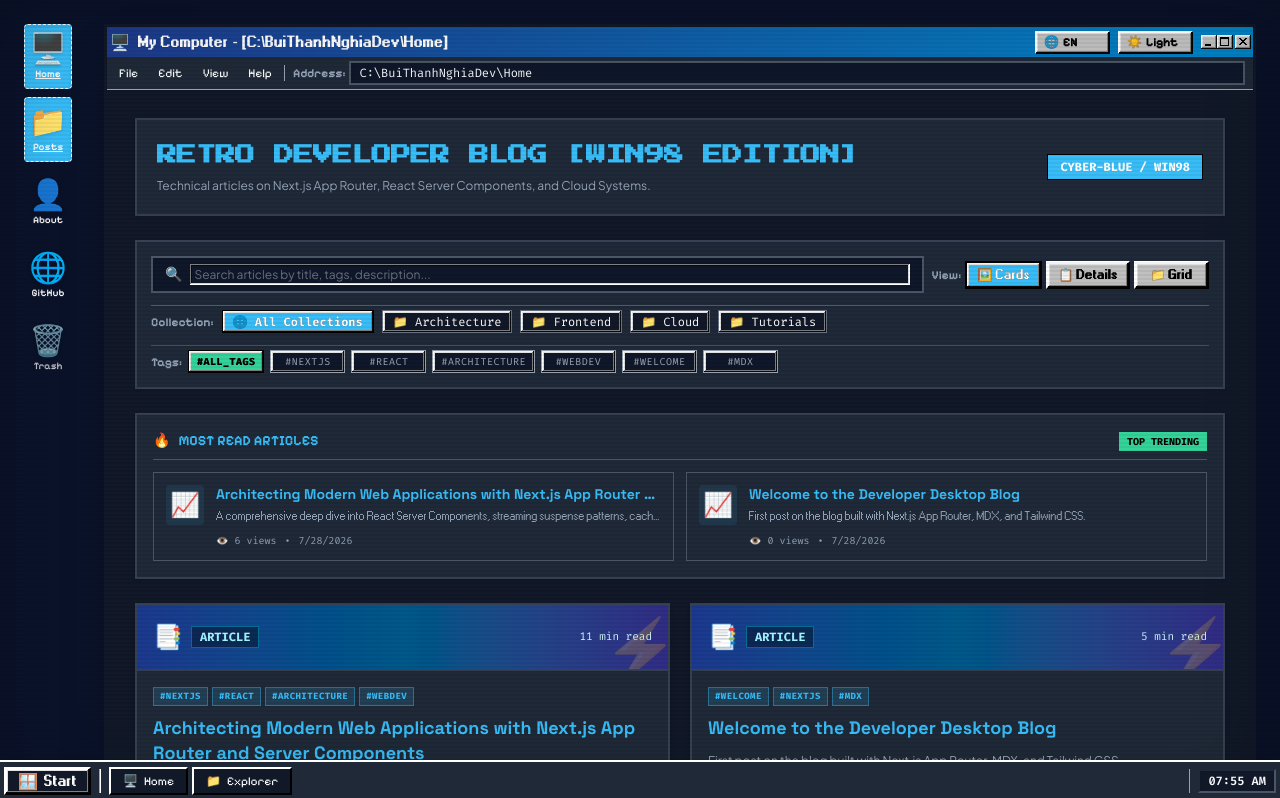
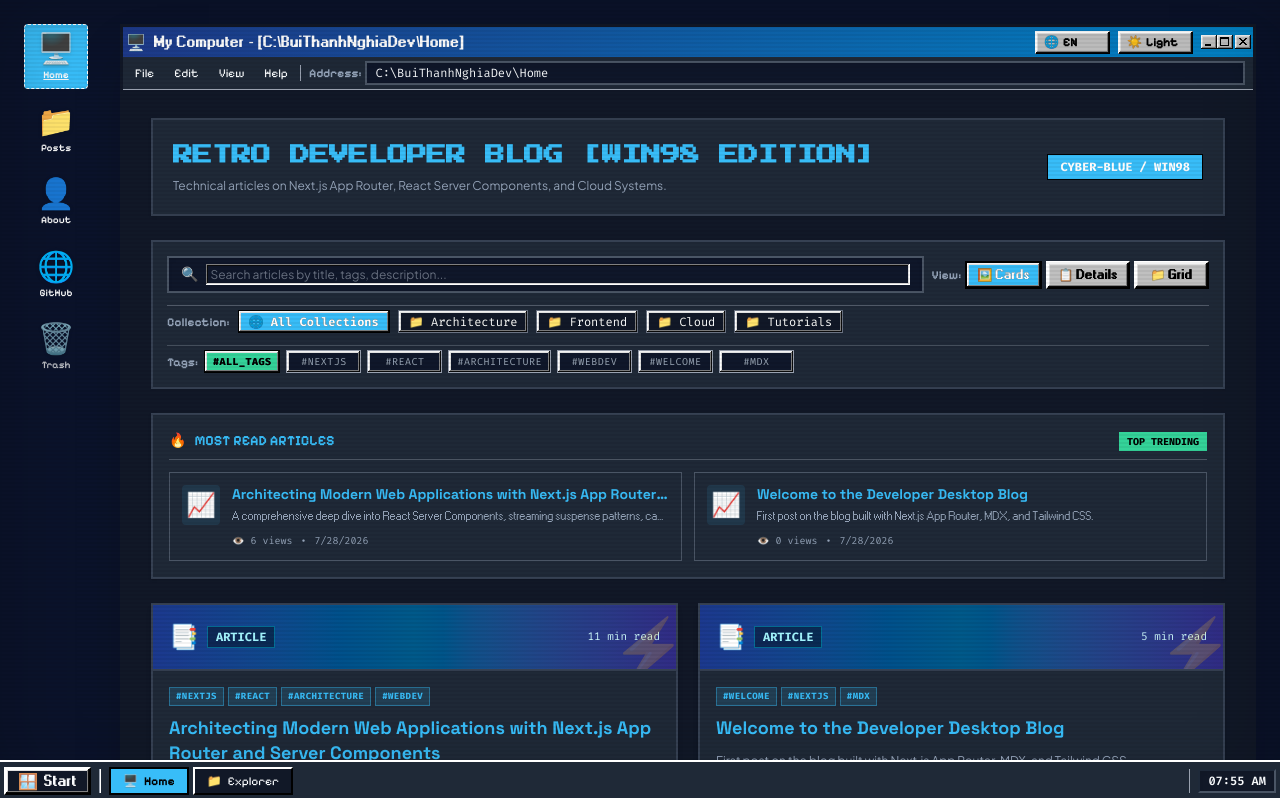
Before and after one commit to BuiThanhNghiaDTU19122004/Blog, a Next.js app: page /en in a window 1280 px wide. Shown: the top 798 px of the page. Built offline with nearby package versions, Linux system fonts and the light colour scheme.

Commit message:
fix(ui): separate active state logic for Home vs Posts and fix Vietnamese label truncation

```diff
--- a/components/win98/DesktopSidebar.tsx
+++ b/components/win98/DesktopSidebar.tsx
@@ -13,55 +13,64 @@ export function DesktopSidebar() {
   const aboutPath = `/${locale}/about`
   const githubPath = `/${locale}/github`
 
-  const getLinkClass = (targetPath: string) => {
-    const isActive =
-      targetPath === homePath
-        ? pathname === homePath || pathname === `/${locale}/`
-        : pathname.startsWith(targetPath)
+  // Distinct active state logic for each item
+  const isHomeActive = pathname === `/${locale}` || pathname === `/${locale}/`
+  const isPostsActive = pathname.startsWith(`/${locale}/posts`)
+  const isAboutActive = pathname.startsWith(`/${locale}/about`)
+  const isGithubActive = pathname.startsWith(`/${locale}/github`)
 
-    return `flex flex-col items-center justify-center p-1.5 rounded text-white text-center group cursor-pointer w-12 transition-colors focus:bg-[var(--accent-primary)] focus:border focus:border-dashed focus:border-white ${
+  const getItemClass = (isActive: boolean) => {
+    return `flex flex-col items-center justify-center p-1 sm:p-1.5 rounded text-white text-center group cursor-pointer w-14 sm:w-16 transition-colors focus:bg-[var(--accent-primary)] focus:border focus:border-dashed focus:border-white ${
       isActive
         ? 'bg-[var(--accent-primary)] border border-dashed border-white shadow-inner font-bold'
         : 'hover:bg-white/20 border border-transparent'
     }`
   }
 
-  const getLabelClass = (targetPath: string) => {
-    const isActive =
-      targetPath === homePath
-        ? pathname === homePath || pathname === `/${locale}/`
-        : pathname.startsWith(targetPath)
-
-    return `text-[10px] font-semibold lg:text-white truncate max-w-full ${
+  const getLabelClass = (isActive: boolean) => {
+    return `text-[10px] leading-tight font-semibold lg:text-white text-center break-words max-w-full px-0.5 mt-0.5 ${
       isActive ? 'text-white underline' : 'text-[var(--text-main)] group-hover:underline'
     }`
   }
 
   return (
-    <aside className="w-full lg:w-16 flex lg:flex-col flex-row flex-wrap justify-around lg:justify-start gap-2 select-none shrink-0 bg-[var(--bg-surface-subtle)] lg:bg-transparent p-1.5 lg:p-0 border-b lg:border-b-0 border-gray-600 rounded-sm">
-      <Link href={homePath} title="My Computer (Home Grid)" className={getLinkClass(homePath)}>
+    <aside className="w-full lg:w-20 flex lg:flex-col flex-row flex-wrap justify-around lg:justify-start gap-1.5 sm:gap-2 select-none shrink-0 bg-[var(--bg-surface-subtle)] lg:bg-transparent p-1.5 lg:p-0 border-b lg:border-b-0 border-gray-600 rounded-sm">
+      <Link href={homePath} title="My Computer (Home Grid)" className={getItemClass(isHomeActive)}>
         <span className="text-2xl sm:text-3xl filter drop-shadow">🖥️</span>
-        <span className={getLabelClass(homePath)}>{locale === 'vi' ? 'Trang chủ' : 'Home'}</span>
+        <span className={getLabelClass(isHomeActive)}>
+          {locale === 'vi' ? 'Trang chủ' : 'Home'}
+        </span>
       </Link>
 
-      <Link href={postsPath} title="Blog Posts File Explorer" className={getLinkClass(postsPath)}>
+      <Link href={postsPath} title="Blog Posts File Explorer" className={getItemClass(isPostsActive)}>
         <span className="text-2xl sm:text-3xl filter drop-shadow">📁</span>
-        <span className={getLabelClass(postsPath)}>{locale === 'vi' ? 'Bài viết' : 'Posts'}</span>
+        <span className={getLabelClass(isPostsActive)}>
+          {locale === 'vi' ? 'Bài viết' : 'Posts'}
+        </span>
       </Link>
 
-      <Link href={aboutPath} title="About Me (profile.exe)" className={getLinkClass(aboutPath)}>
+      <Link href={aboutPath} title="About Me (profile.exe)" className={getItemClass(isAboutActive)}>
         <span className="text-2xl sm:text-3xl filter drop-shadow">👤</span>
-        <span className={getLabelClass(aboutPath)}>{locale === 'vi' ? 'Giới thiệu' : 'About'}</span>
+        <span className={getLabelClass(isAboutActive)}>
+          {locale === 'vi' ? 'Giới thiệu' : 'About'}
+        </span>
       </Link>
 
-      <Link href={githubPath} title="GitHub Activity" className={getLinkClass(githubPath)}>
+      <Link href={githubPath} title="GitHub Activity" className={getItemClass(isGithubActive)}>
         <span className="text-2xl sm:text-3xl filter drop-shadow">🌐</span>
-        <span className={getLabelClass(githubPath)}>GitHub</span>
+        <span className={getLabelClass(isGithubActive)}>
+          GitHub
+        </span>
       </Link>
 
-      <div title="Recycle Bin" className="hidden lg:flex flex-col items-center justify-center p-1.5 hover:bg-white/20 rounded text-white text-center focus:bg-[var(--accent-primary)] focus:border focus:border-dashed focus:border-white group cursor-pointer opacity-75 w-12 border border-transparent">
+      <div
+        title="Recycle Bin"
+        className="hidden lg:flex flex-col items-center justify-center p-1 sm:p-1.5 hover:bg-white/20 rounded text-white text-center focus:bg-[var(--accent-primary)] focus:border focus:border-dashed focus:border-white group cursor-pointer opacity-75 w-14 sm:w-16 border border-transparent"
+      >
         <span className="text-2xl sm:text-3xl filter drop-shadow">🗑️</span>
-        <span className="text-[10px] font-semibold lg:text-white group-hover:underline truncate max-w-full">{locale === 'vi' ? 'Thùng rác' : 'Trash'}</span>
+        <span className="text-[10px] leading-tight font-semibold lg:text-white group-hover:underline text-center break-words max-w-full px-0.5 mt-0.5">
+          {locale === 'vi' ? 'Thùng rác' : 'Trash'}
+        </span>
       </div>
     </aside>
   )
--- a/components/win98/Taskbar.tsx
+++ b/components/win98/Taskbar.tsx
@@ -3,8 +3,10 @@
 import React, { useState, useEffect } from 'react'
 import Link from 'next/link'
 import { usePathname } from 'next/navigation'
+
 export function Taskbar() {
   const pathname = usePathname()
+  const locale = pathname.startsWith('/vi') ? 'vi' : 'en'
   const [time, setTime] = useState<string>('')
   const [startOpen, setStartOpen] = useState(false)
 
@@ -12,7 +14,7 @@ export function Taskbar() {
     const updateTime = () => {
       const now = new Date()
       setTime(
-        now.toLocaleTimeString('en-US', {
+        now.toLocaleTimeString(locale === 'vi' ? 'vi-VN' : 'en-US', {
           hour: '2-digit',
           minute: '2-digit',
           hour12: true,
@@ -22,7 +24,17 @@ export function Taskbar() {
     updateTime()
     const timer = setInterval(updateTime, 1000)
     return () => clearInterval(timer)
-  }, [])
+  }, [locale])
+
+  const homePath = `/${locale}`
+  const postsPath = `/${locale}`
+  const aboutPath = `/${locale}/about`
+  const githubPath = `/${locale}/github`
+
+  const isHomeActive = pathname === homePath || pathname === `/${locale}/`
+  const isPostsActive = pathname.startsWith(`/${locale}/posts`)
+  const isAboutActive = pathname.startsWith(`/${locale}/about`)
+  const isPostDetail = pathname.includes('/posts/')
 
   return (
     <>
@@ -38,29 +50,29 @@ export function Taskbar() {
             </div>
             <div className="flex-1 py-1 px-2 space-y-1">
               <Link
-                href="/"
+                href={homePath}
                 className="flex items-center gap-2 p-1.5 hover:bg-[var(--accent-primary)] hover:text-black rounded-none cursor-pointer text-[var(--text-main)] font-semibold"
               >
                 <span>🖥️</span>
-                <span className="text-sm">Home (Card Grid)</span>
+                <span className="text-sm">{locale === 'vi' ? 'Trang chủ' : 'Home (Card Grid)'}</span>
               </Link>
               <Link
-                href="/posts"
+                href={postsPath}
                 className="flex items-center gap-2 p-1.5 hover:bg-[var(--accent-primary)] hover:text-black rounded-none cursor-pointer text-[var(--text-main)] font-semibold"
               >
                 <span>📁</span>
-                <span className="text-sm">Posts (File Explorer)</span>
+                <span className="text-sm">{locale === 'vi' ? 'Bài viết (Explorer)' : 'Posts (File Explorer)'}</span>
               </Link>
               <Link
-                href="/about"
+                href={aboutPath}
                 className="flex items-center gap-2 p-1.5 hover:bg-[var(--accent-primary)] hover:text-black rounded-none cursor-pointer text-[var(--text-main)] font-semibold"
               >
                 <span>👤</span>
-                <span className="text-sm">About Me (profile.exe)</span>
+                <span className="text-sm">{locale === 'vi' ? 'Giới thiệu (profile.exe)' : 'About Me (profile.exe)'}</span>
               </Link>
               <div className="border-t border-gray-400 my-1" />
               <Link
-                href="/github"
+                href={githubPath}
                 className="flex items-center gap-2 p-1.5 hover:bg-[var(--accent-primary)] hover:text-black rounded-none cursor-pointer text-[var(--text-main)]"
               >
                 <span>🐙</span>
@@ -97,40 +109,40 @@ export function Taskbar() {
           {/* Active Window Button / Navigation Tabs */}
           <div className="flex items-center gap-1 overflow-x-auto">
             <Link
-              href="/"
+              href={homePath}
               className={`flex items-center gap-1.5 px-3 py-0.5 text-xs h-7 max-w-[150px] truncate border-2 ${
-                pathname === '/'
+                isHomeActive
                   ? 'border-black bg-[var(--accent-primary)] text-black font-bold'
                   : 'border-t-white border-l-white border-b-black border-r-black bg-[var(--bg-surface)] text-[var(--text-main)]'
               }`}
             >
               <span>🖥️</span>
-              <span className="truncate">Home</span>
+              <span className="truncate">{locale === 'vi' ? 'Trang chủ' : 'Home'}</span>
             </Link>
 
             <Link
-              href="/posts"
+              href={postsPath}
               className={`flex items-center gap-1.5 px-3 py-0.5 text-xs h-7 max-w-[150px] truncate border-2 ${
-                pathname === '/posts'
+                isPostsActive
                   ? 'border-black bg-[var(--accent-primary)] text-black font-bold'
                   : 'border-t-white border-l-white border-b-black border-r-black bg-[var(--bg-surface)] text-[var(--text-main)]'
               }`}
             >
               <span>📁</span>
-              <span className="truncate">Explorer</span>
+              <span className="truncate">{locale === 'vi' ? 'Bài viết' : 'Explorer'}</span>
             </Link>
 
-            {pathname === '/about' && (
+            {isAboutActive && (
               <div className="flex items-center gap-1.5 px-3 py-0.5 text-xs h-7 max-w-[150px] truncate border-2 border-black bg-[var(--accent-primary)] text-black font-bold">
                 <span>👤</span>
                 <span className="truncate">profile.exe</span>
               </div>
             )}
 
-            {pathname.startsWith('/posts/') && (
+            {isPostDetail && (
               <div className="flex items-center gap-1.5 px-3 py-0.5 text-xs h-7 max-w-[180px] truncate border-2 border-black bg-[var(--accent-primary)] text-black font-bold">
                 <span>📄</span>
-                <span className="truncate">{pathname.replace('/posts/', '')}.md</span>
+                <span className="truncate">{pathname.split('/').pop()}.md</span>
               </div>
             )}
           </div>
```
